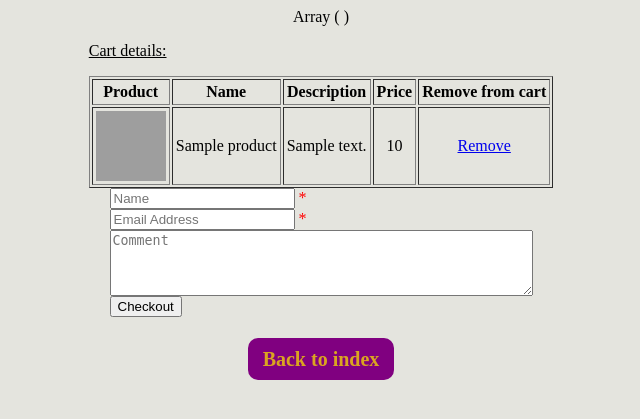
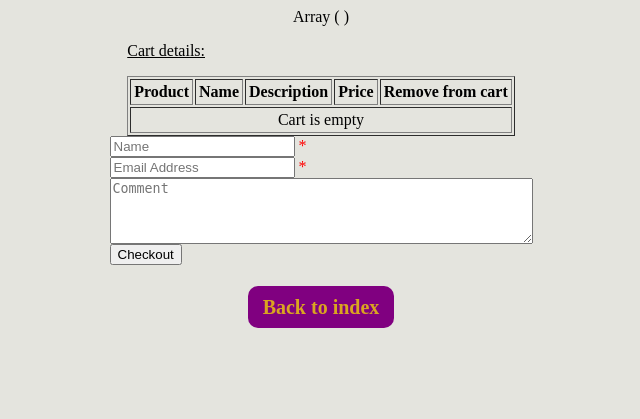
Before and after one commit to lucianIonescu5p/Training, a PHP site: page /cart.php in a window 1280 px wide. Shown: the top 419 px of the page, without its empty margins (319-959 px from the left). Run offline with PHP 8.4, Linux system fonts and the light colour scheme; tables that the repository leaves empty or names only in its code hold one stand-in row (values such as "Sample post"); grey boxes are pictures that could not be loaded.

Commit message:
Sorting bug

```diff
--- a/public/cart.php
+++ b/public/cart.php
@@ -5,28 +5,32 @@ require_once 'common.php';
 if (empty($_SESSION['cart'])) {
 
     $_SESSION['cart'] = array();
-    $empty = "Cart is empty";
 
 }
+
+$empty = trans('Cart is empty');
 
 //remove items from the cart
 if (isset($_GET['id']))
 {
-    foreach ($_SESSION['cart'] as $value)
-    {
 
-        if (array_search($_GET['id'], $_SESSION['cart'])) {
+    $key = array_search($_GET['id'], $_SESSION['cart']);
 
-            unset($_SESSION['cart'][$value]);
+    if($key !== false){
 
-        }
+        unset($_SESSION['cart'][$key]);
+        // sort($_SESSION['cart']);
+        header("Location: cart.php");
 
-        sort($_SESSION['cart']);
+    } else {
+
         header("Location: cart.php");
 
     }
+
+
 };
-print_r(array_keys($_SESSION['cart']));
+print_r($_SESSION['cart']);
 $sql =
 'SELECT * FROM products' . (
     count($_SESSION['cart']) ?
@@ -72,52 +76,58 @@ if ($_SERVER['REQUEST_METHOD'] == 'POST')
 }
 
 //mail
-if (isset($_POST['checkout']))
+if (isset($_POST['checkout']) && !empty($name) && !empty($contactDetails) && !empty($_SESSION['cart']))
 {
-    if (!empty($_POST['name']) && !empty($_POST['contactDetails'])) {
 
         $to = SHOPMANAGER;
-        $subject = "Your order sir!";
+        $subject = trans("New order!");
         $headers = "MIME-Version: 1.0" . "\r\n";
         $headers .= "Content-type:text/html;charset=UTF-8" . "\r\n";
-        $headers .= 'From: <webmaster@example.com>' . "\r\n";
+        $headers .= "From: <" . trans($name) . "@example.com>" . "\r\n";
 
         $message = "
             <html>
                 <head>
-                    <title>Order</title>
+                    <title>" . trans('Order') . "</title>
                 </head>
                 <body>
 
-                    <p>Hello " . htmlspecialchars($name) . "</p>
-                    <p>Your order details are:</p>
+                    <p>" . trans('Hello, here\'s an order from') . " " . htmlspecialchars($name) . "</p>
+                    <p>" . trans('Order details are:') . "</p>
 
                     <table border='1' cellpadding='3'>
 
                 <tr>
-                    <th align=\"middle\"> Name </th>
-                    <th align=\"middle\"> Description </th>
-                    <th align=\"middle\"> Price </th>
+                    <th align=\"middle\">" . trans('Product') . " </th>
+                    <th align=\"middle\">" . trans('Name') . " </th>
+                    <th align=\"middle\">" . trans('Description') . " </th>
+                    <th align=\"middle\">" . trans('Price') . " </th>
 
                 </tr> ";
 
                 foreach ($rows as $row) {
                     $message .= " <tr>
+                                    <td align=\"middle\">" . $row['image'] . "</td>
                                     <td align=\"middle\">" . $row['title'] . "</td>
                                     <td align=\"middle\">" . $row['description'] . "</td>
                                     <td align=\"middle\">" . $row['price'] . "</td>
                                 </tr> ";
                 }
                     $message .= " </table>
-                    <p> Your Contact details are: " . htmlspecialchars($contactDetails) . "</p>
-                    <p> Additional messages: " . htmlspecialchars($comments) . "</p>
+                    <p> " . trans('Contact details:') . " " . htmlspecialchars($contactDetails) . "</p>
+                    <p> " . trans('Additional messages:') . " " . htmlspecialchars($comments) . "</p>
                 </body>
             </html> ";
 
         mail($to, $subject, $message, $headers);
         header("Location: cart.php?mailsent");
-    }
 
+}
+
+if(isset($_GET['mailsent'])){
+
+    $checkoutMessage = trans("Your order was sent succesfully");
+    $_SESSION['cart'] = array();
 
 }
 ?>
@@ -145,7 +155,11 @@ if (isset($_POST['checkout']))
                 <th align="middle"><?= trans('Price') ?></th>
                 <th align="middle"><?= trans('Remove from cart') ?></th>
             </tr>
-
+            <?php if(empty($_SESSION['cart'])): ?>
+            <tr>
+                <td colspan=5 align="middle"><?= $empty; ?></td>
+            </tr>
+            <?php else: ?>
             <?php foreach($rows as $row): ?>
 
                 <tr>
@@ -157,20 +171,23 @@ if (isset($_POST['checkout']))
                 </tr>
 
             <?php endforeach; ?>
-
+            <?php endif; ?>
         </table>
     </div>
-        <form method="POST" action="<?= htmlspecialchars($_SERVER["PHP_SELF"]);?>">
+        <form method="POST">
 
             <input id="nameInput" type="text" name="name" value="<?= $name; ?>" placeholder="<?= trans('Name ') ?>">
-                <span class="error"> *<?= $nameErr; ?></span><br /> <!-- error message -->
-            <input type="email" name="contactDetails" placeholder="<?= trans('Email Address') ?>"><?= $contactDetails; ?>
-                <span class="error"> *<?= $contactDetailsErr; ?></span> <br /> <!-- error message -->
-            <textarea rows="4" cols="50" name="comments" value="" placeholder="<?= trans('Comment') ?>"><?= $comments; ?></textarea> <br />
+            <span class="error"> *<?= $nameErr; ?></span><br /> <!-- error message -->
+            <input type="email" name="contactDetails" placeholder="<?= trans('Email Address') ?>" value="<?= $contactDetails ?>">
+            <span class="error"> *<?= $contactDetailsErr; ?></span> <br /> <!-- error message -->
+            <textarea rows="4" cols="50" name="comments" value="" placeholder="<?= trans('Comment') ?>"><?= $comments ?></textarea> <br />
             <input type="submit" name="checkout" value="<?= trans('Checkout') ?>">
 
         </form>
 
+        <?php if(isset($_GET['mailsent'])): ?>
+                <p id="mailSent"><?= trans(':)') ?> <?= $checkoutMessage ?></p>
+        <?php endif; ?>
 
 
     <div id="cartWrapper">
--- a/public/main.css
+++ b/public/main.css
@@ -66,3 +66,7 @@ body {
 #productsBtn{
     margin-top: 20px;
 }
+
+#mailSent{
+    color: green;
+}
```
Also changed, not shown: public/login.php (+8 -20 lines), public/product.php (+4 -4 lines).
